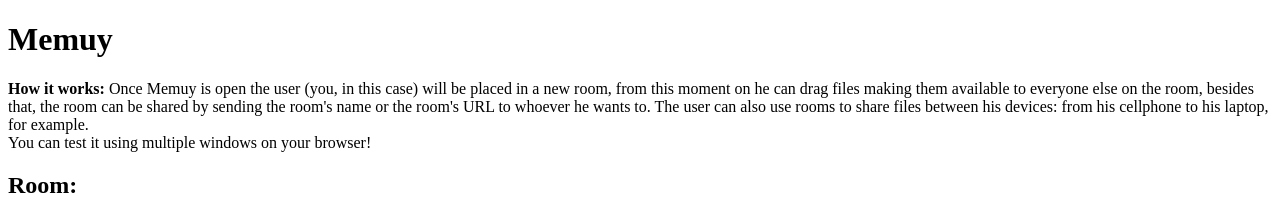
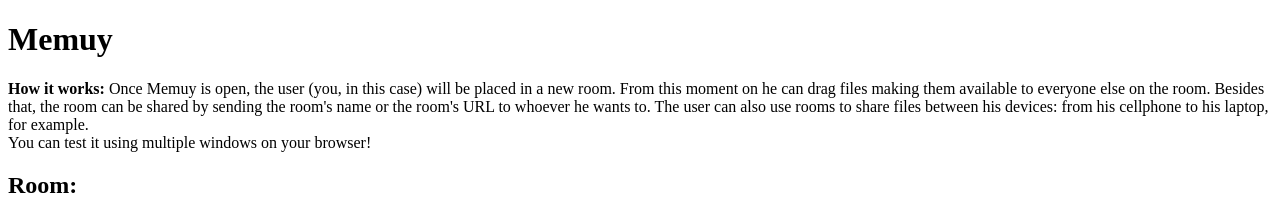
Before and after one commit to dygufa/memuy_api, a website: page static_content/public/index.html in a window 1280 px wide. Shown: the top 202 px of the page. Drawn offline with nearby package versions, Linux system fonts and the light colour scheme; no server answers.

Commit message:
improving description of the service

```diff
--- a/static_content/public/index.html
+++ b/static_content/public/index.html
@@ -33,7 +33,7 @@
 		Você pode testar usando duas janelas no seu browser!
 		-->
 
-		<b>How it works:</b> Once Memuy is open the user (you, in this case) will be placed in a new room, from this moment on he can drag files making them available to everyone else on the room, besides that, the room can be shared by sending the room's name or the room's URL to whoever he wants to. The user can also use rooms to share files between his devices: from his cellphone to his laptop, for example.
+		<b>How it works:</b> Once Memuy is open, the user (you, in this case) will be placed in a new room. From this moment on he can drag files making them available to everyone else on the room. Besides that, the room can be shared by sending the room's name or the room's URL to whoever he wants to. The user can also use rooms to share files between his devices: from his cellphone to his laptop, for example.
 		<br/>
 		You can test it using multiple windows on your browser!
 	</p>
```
